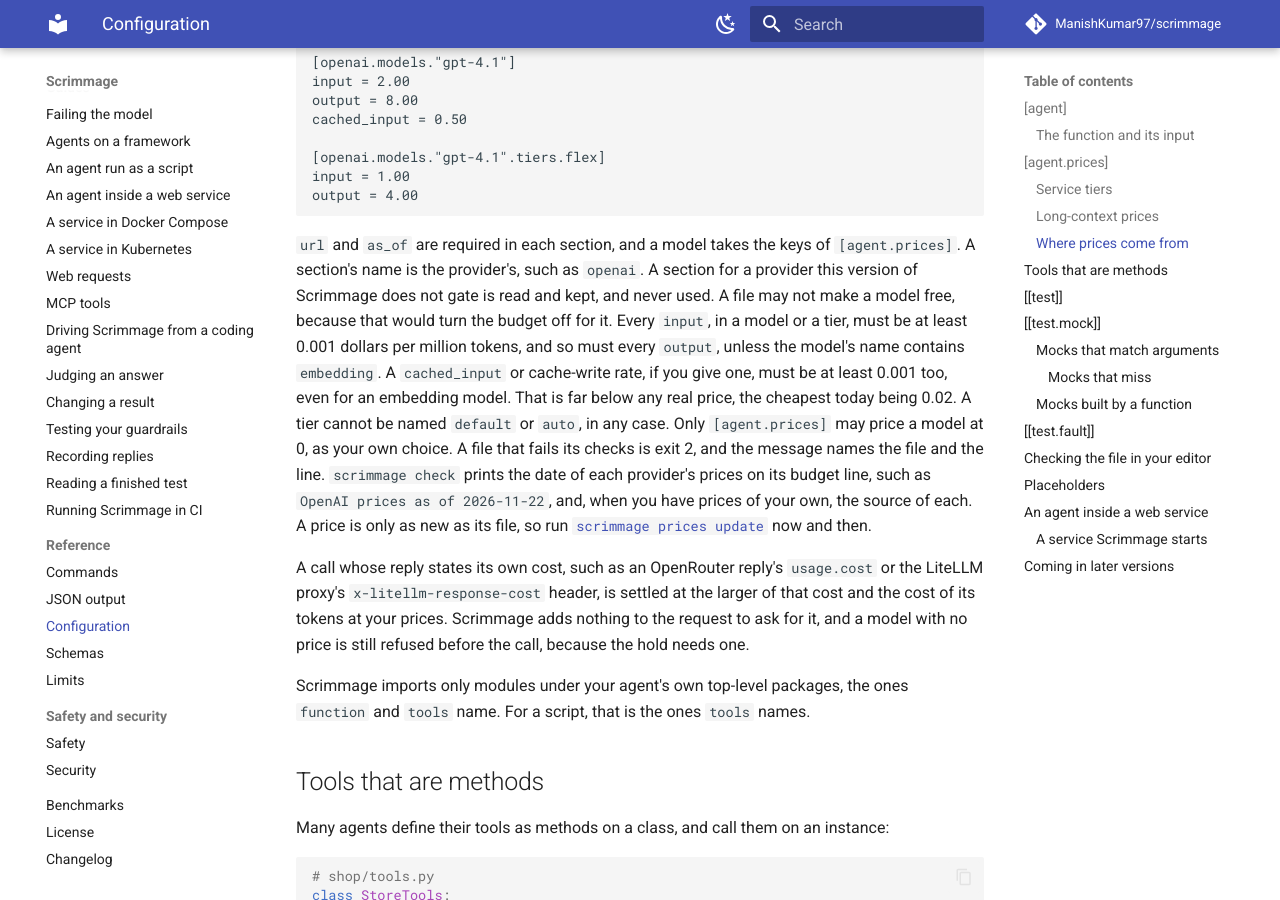
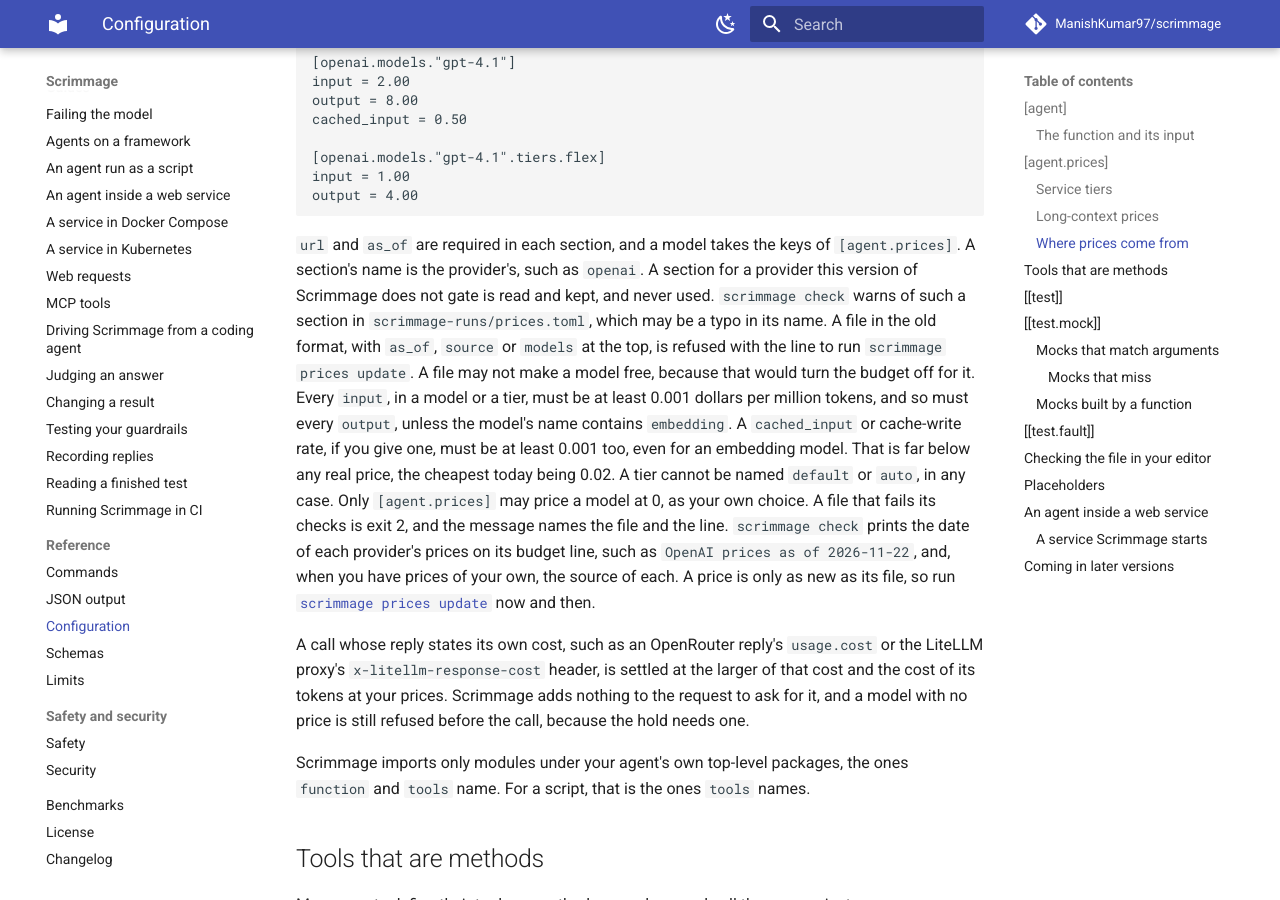
Before and after one commit to ManishKumar97/scrimmage, an MkDocs documentation site: the page built from docs/configuration.md, in a window 1280 px wide and 900 px high, scrolled down 6316 px. Built offline with MkDocs 1.6.1 and Material for MkDocs 9.7.7, drawn with Linux system fonts in a browser that asks for light colours; comment, search, counter and statistics services are not loaded.

Commit message:
docs(prices): say what check does with an unknown section

```diff
--- a/docs/configuration.md
+++ b/docs/configuration.md
@@ -177,6 +177,8 @@ output = 4.00
 `url` and `as_of` are required in each section, and a model takes the keys of `[agent.prices]`.
 A section's name is the provider's, such as `openai`.
 A section for a provider this version of Scrimmage does not gate is read and kept, and never used.
+`scrimmage check` warns of such a section in `scrimmage-runs/prices.toml`, which may be a typo in its name.
+A file in the old format, with `as_of`, `source` or `models` at the top, is refused with the line to run `scrimmage prices update`.
 A file may not make a model free, because that would turn the budget off for it.
 Every `input`, in a model or a tier, must be at least 0.001 dollars per million tokens, and so must every `output`, unless the model's name contains `embedding`.
 A `cached_input` or cache-write rate, if you give one, must be at least 0.001 too, even for an embedding model.
```
